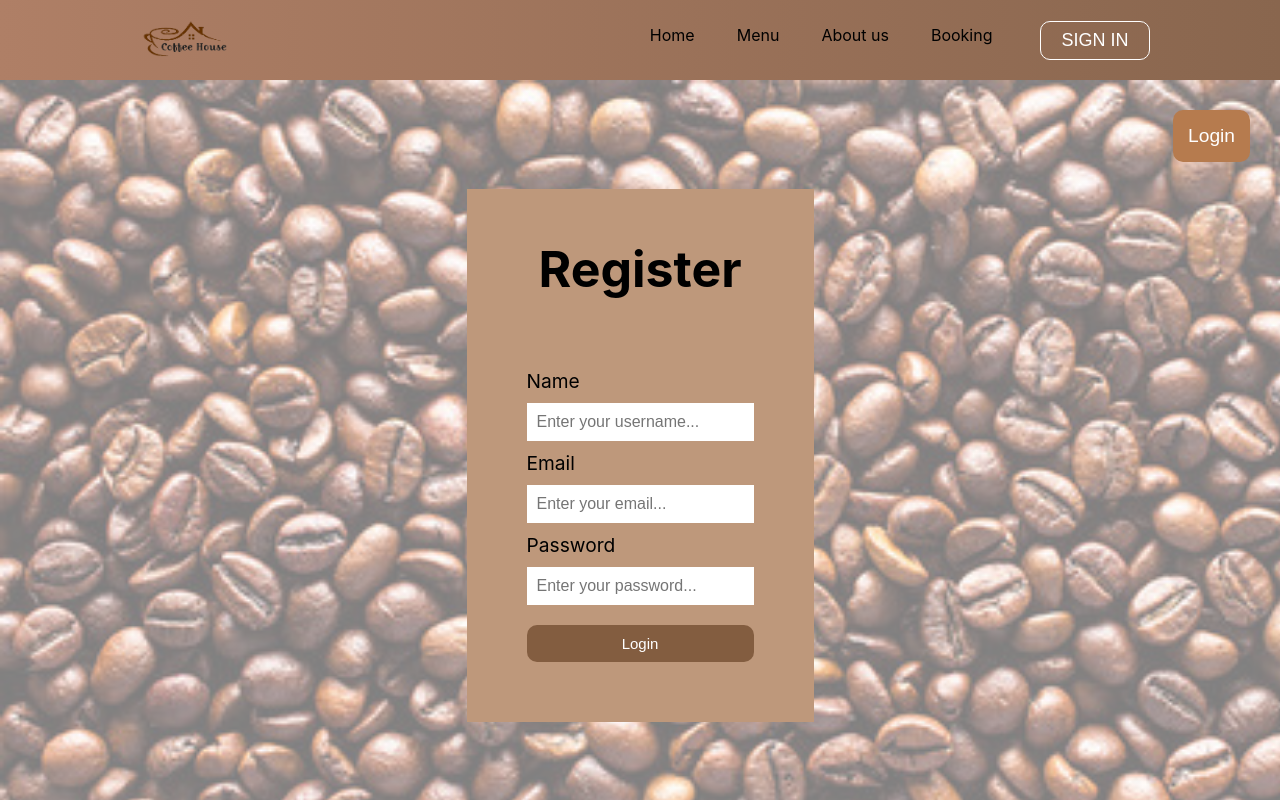
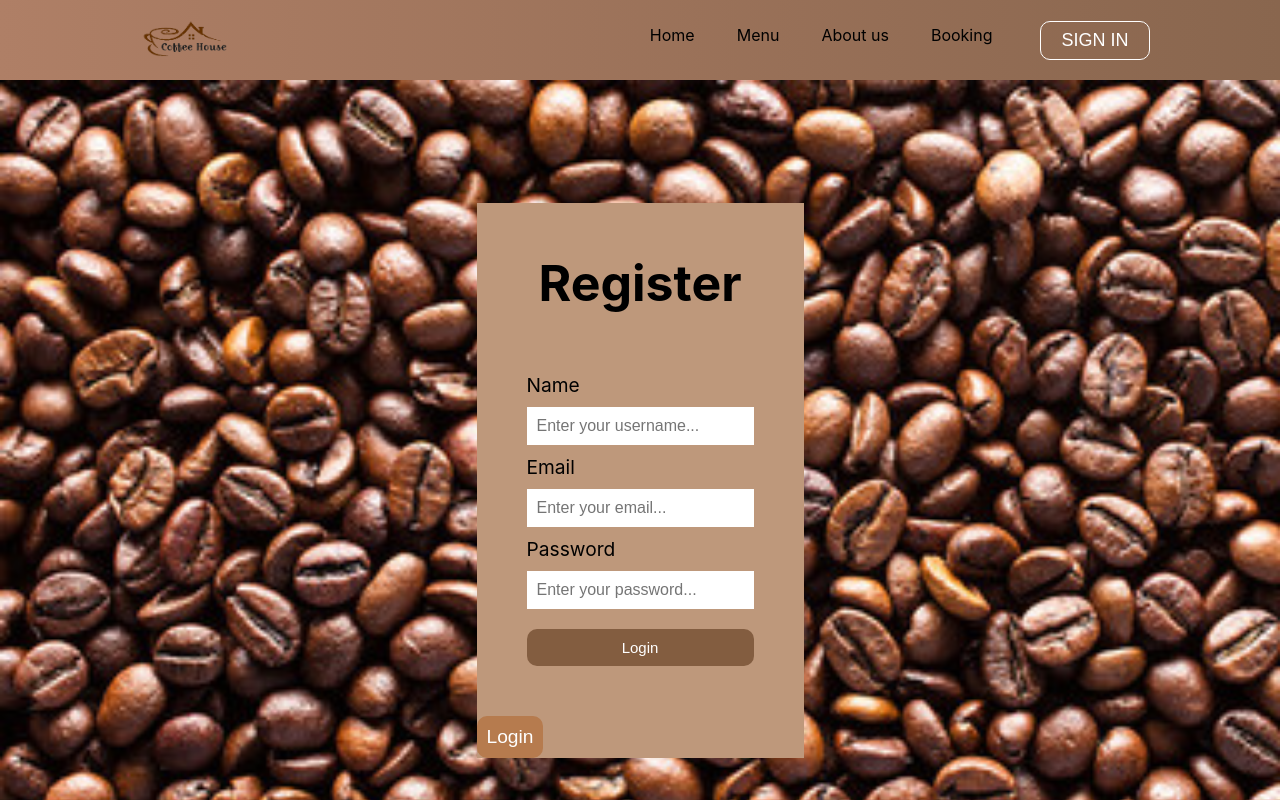
Before and after one commit to PamodaSilva/Final-Project-CoffeeHouse, a React (Create React App) app: page /sign-up in a window 1280 px wide. Shown: the top 800 px of the page. Built offline with nearby package versions, Linux system fonts and the light colour scheme.

Commit message:
Edit SignIn and SignUp Pages

```diff
--- a/src/root/frontend/Login/Register/SignUp.css
+++ b/src/root/frontend/Login/Register/SignUp.css
@@ -1,14 +1,10 @@
 .register{
-    height: calc(100vh - 50px);
+    height: 100vh;
     display: flex;
     flex-direction: column;
     align-items: center;
     justify-content: center;
-    background: linear-gradient(
-        rgba(255, 255, 255, 0.5),
-        rgba(255, 255, 255, 0.5)
-        ),
-        url("../../images/LoginBackgroud1.jpg");
+    background:  url("../../images/LoginBackgroud1.jpg");
     background-size: cover;
 }
 
@@ -25,7 +21,7 @@
 .registerForm{
     display: flex;
     flex-direction: column;
-    margin: 60px;
+    margin: 50px;
 }
 
 .registerForm > label{
@@ -52,25 +48,16 @@
 }
 
 .registerLoginButton{
-    position: absolute;
-    margin-top: 50px;
-    top: 60px;
-    right: 30px;
     background-color: #b67b4e;
     cursor: pointer;
     border: none;
-    padding: 15px;
+    padding: 10px;
     color: white;
     border-radius: 10px;
     font-size: larger;
 }
 
 @media screen and (max-width: 900px){
-    .registerLoginButton{
-        top: 50px;
-        right: 10px;
-    }
-
     .registerTitle{
         font-size: 45px;
     }
```
